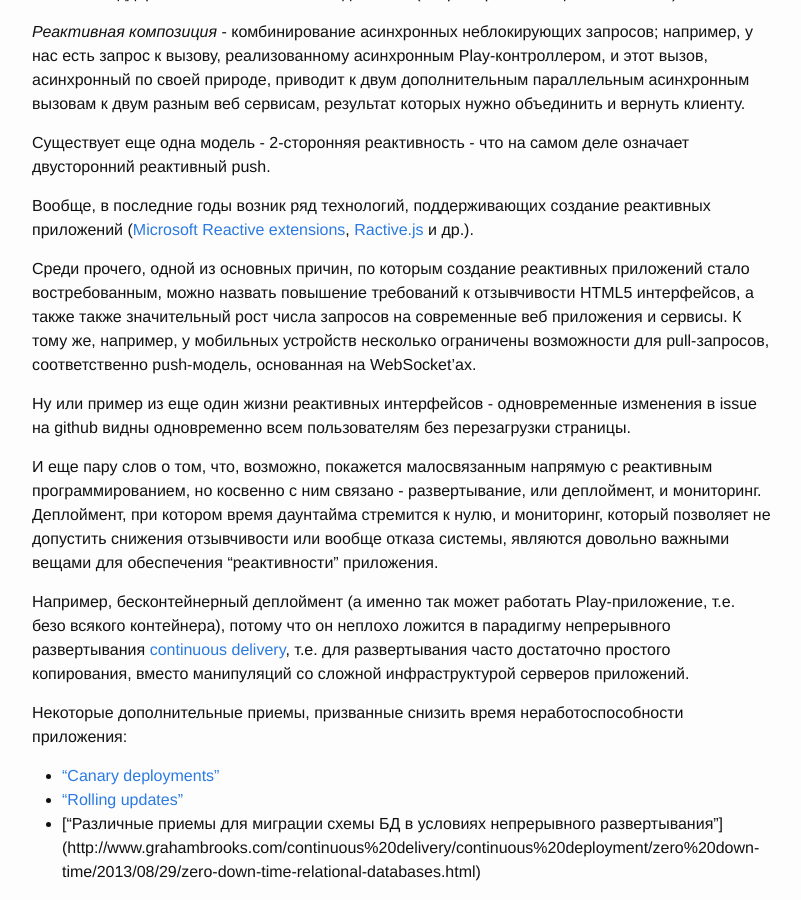
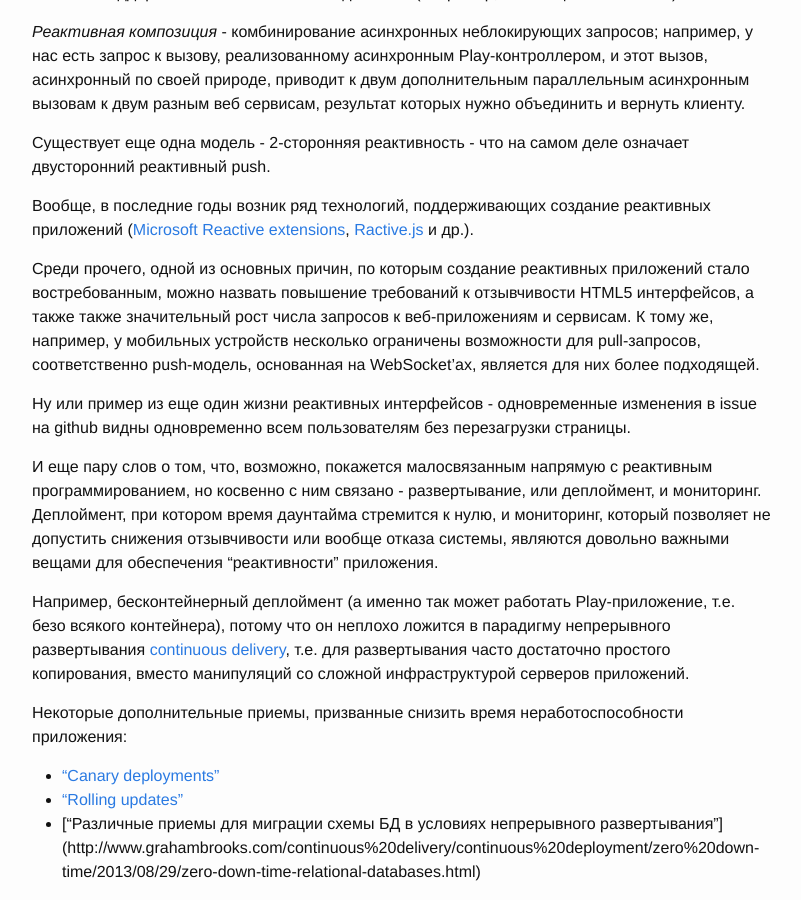
Before and after one commit to avpet/avpet.github.com, a Jekyll site: the page built from _posts/2015-06-09-reative-stocks-architecture-1.markdown, in a window 1280 px wide and 900 px high, scrolled down 1428 px. Shown: the whole window, without its empty margins (238-1039 px from the left). Built offline with Jekyll 4.4.1, drawn with Linux system fonts in a browser that asks for light colours.

Commit message:
Fixed error

```diff
--- a/_posts/2015-06-09-reative-stocks-architecture-1.markdown
+++ b/_posts/2015-06-09-reative-stocks-architecture-1.markdown
@@ -56,7 +56,7 @@ reactive-stock-src: https://github.com/typesafehub/reactive-stocks/blob/master/
 
 Вообще, в последние годы возник ряд технологий, поддерживающих создание реактивных приложений ([Microsoft Reactive extensions](https://msdn.microsoft.com/en-us/data/gg577609.aspx), [Ractive.js](http://www.ractivejs.org/) и др.).
 
-Среди прочего, одной из основных причин, по которым создание реактивных приложений стало востребованным, можно назвать повышение требований к отзывчивости HTML5 интерфейсов, а также также значительный рост числа запросов на современные веб приложения и сервисы. К тому же, например, у мобильных устройств несколько ограничены возможности для pull-запросов, соответственно push-модель, основанная на WebSocket'ах.
+Среди прочего, одной из основных причин, по которым создание реактивных приложений стало востребованным, можно назвать повышение требований к отзывчивости HTML5 интерфейсов, а также также значительный рост числа запросов к веб-приложениям и сервисам. К тому же, например, у мобильных устройств несколько ограничены возможности для pull-запросов, соответственно push-модель, основанная на WebSocket'ах, является для них более подходящей.
 
 Ну или пример из еще один жизни реактивных интерфейсов - одновременные изменения в issue на github видны одновременно всем пользователям без перезагрузки страницы.
 
```
